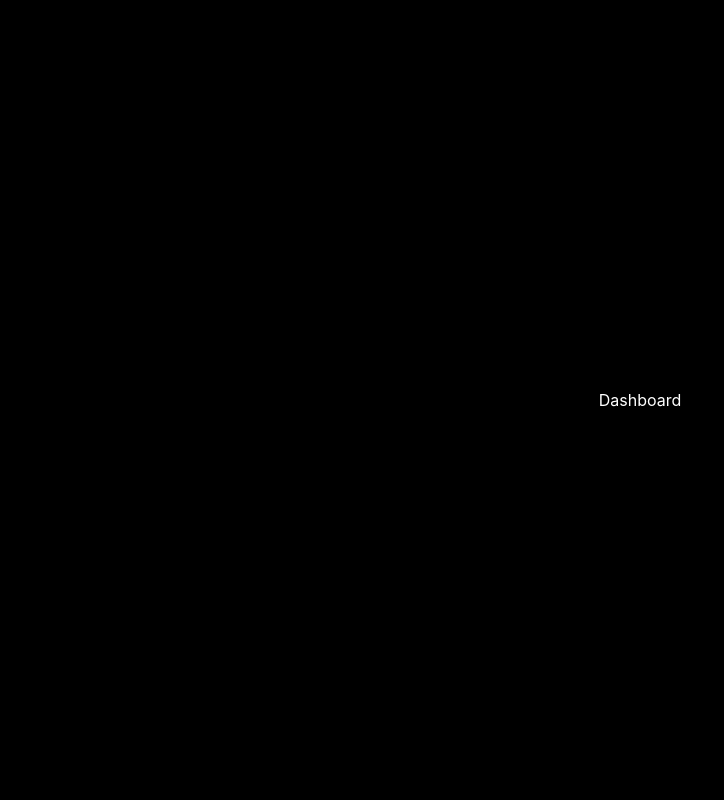
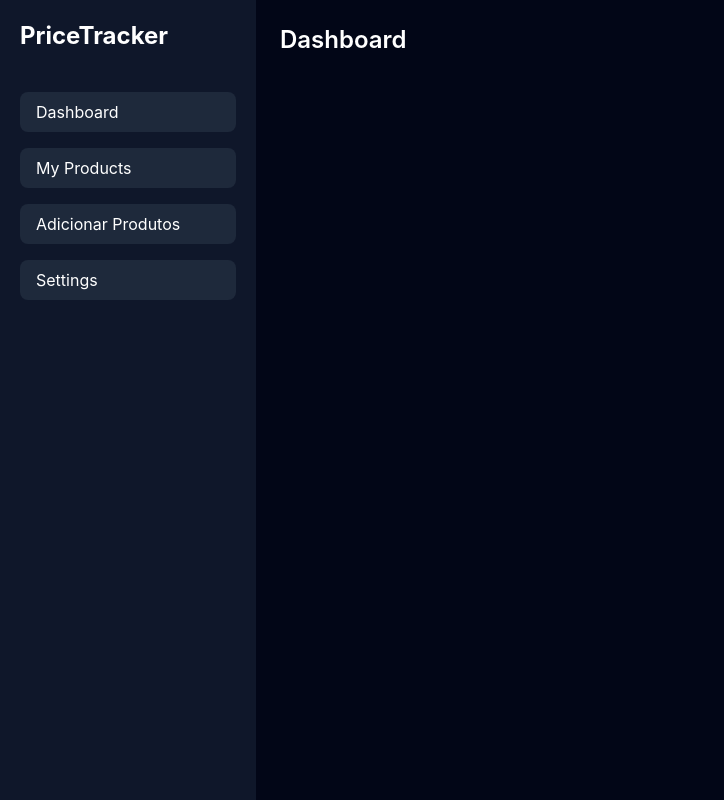
Before and after one commit to DanielBritoSJunior/price-tracker, a React app in the folder frontend/: page / in a window 1280 px wide. Shown: the whole page, without its empty margins (0-724 px from the left). Built offline with nearby package versions, Linux system fonts and the light colour scheme; the HTML template or start-up script is replaced by a standard one.

Commit message:
feat: create sidebar with tailwind and integrate into dashboard

```diff
--- a/frontend/src/components/Sidebar.jsx
+++ b/frontend/src/components/Sidebar.jsx
@@ -0,0 +1,27 @@
+function Sidebar() {
+    return(
+        <div className="w-64 h-screen bg-[#0f172a] text-white p-5 flex flex-col">
+            <h1 className="text-2xl font-bold mb-10">PriceTracker</h1>
+
+            <nav className="flex flex-col gap-4">
+                <button className="text-left px-4 py-2 rounded-lg bg-[#1e293b] hover:bg-[#334155] transition">
+                    Dashboard
+                </button>
+
+                <button className="text-left px-4 py-2 rounded-lg bg-[#1e293b] hover:bg-[#334155] transition">
+                    My Products
+                </button>
+
+                <button className="text-left px-4 py-2 rounded-lg bg-[#1e293b] hover:bg-[#334155] transition">
+                    Adicionar Produtos
+                </button>
+
+                <button className="text-left px-4 py-2 rounded-lg bg-[#1e293b] hover:bg-[#334155] transition">
+                    Settings
+                </button>
+            </nav>
+        </div>
+    )
+}
+
+export default Sidebar
--- a/frontend/src/pages/Dashboard.jsx
+++ b/frontend/src/pages/Dashboard.jsx
@@ -1,8 +1,16 @@
+import Sidebar from "../components/Sidebar"
+
 function Dashboard() {
     return(
-        <div className="bg-black text-white min-h-screen flex items-center justify-center">
-            <h1>Dashboard</h1>
+        <div className="flex">
+            <Sidebar />
+
+            <div className="flex-1 bg-[#020617] text-white p-6">
+                <h1 className="text-2xl font-semibold">Dashboard</h1>
+            </div>
         </div>
+
+
     )
 }
 
```
